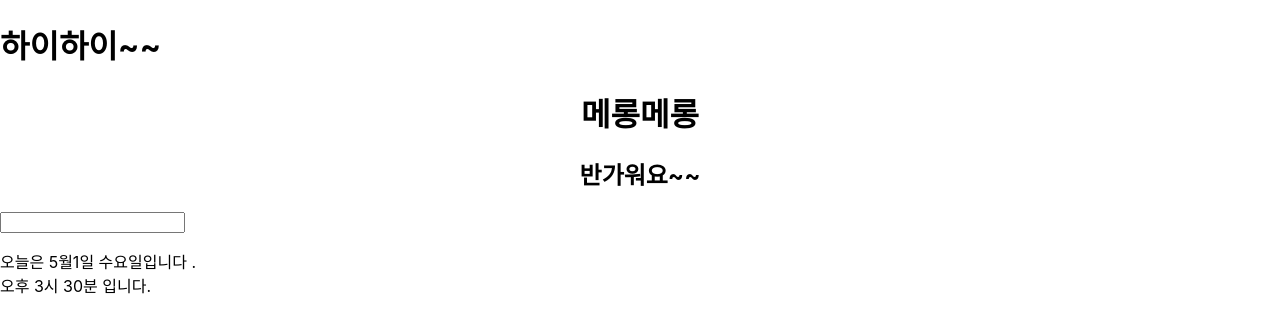
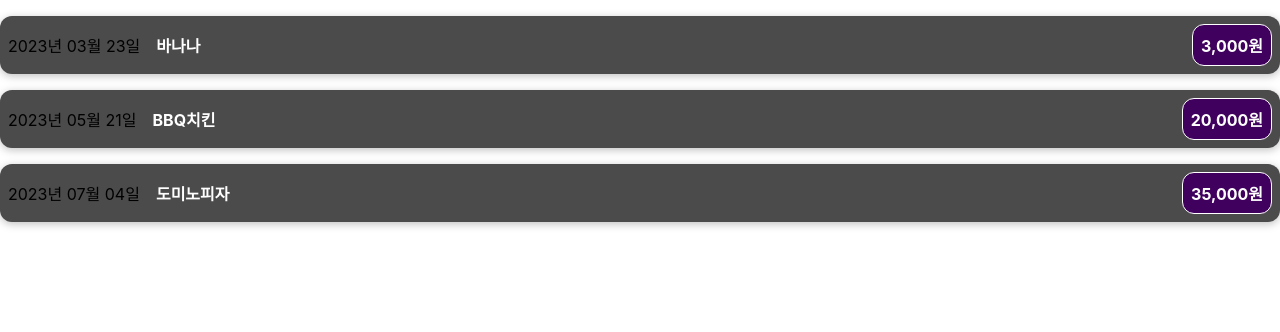
Before and after one commit to fox9696/my-app, a React (Create React App) app: page / in a window 1280 px wide. Shown: the top 332 px of the page. Built offline with nearby package versions, Linux system fonts and the light colour scheme.

Commit message:
#2 동적 데이터 렌더링 및 props개념확인

```diff
--- a/src/App.js
+++ b/src/App.js
@@ -1,26 +1,33 @@
-
 import './App.css';
-import Noname from './Noname';
+import React from 'react';
+import ExpenseItem from './components/ExpenseItem';
 
 
 function App() {
+//지출 항목 객체 배열
 
-  const $h2 = <h2>반가워요~~</h2>;
-
+const expenses = [
+  {
+    title: '바나나',
+    price: 3000,
+    date: new Date(2023, 3, 23),
+  },
+  {
+    title: 'BBQ치킨',
+    price: 20000,
+    date: new Date(2023, 5, 21),
+  },
+  {
+    title: '도미노피자',
+    price: 35000,
+    date: new Date(2023, 7, 4),
+  },
+];
   return  (
     <>
-    <Noname/>
-   <div className='App'>
-        <h1>메롱메롱</h1>
-        {$h2}
-   </div>
-   <div className='noname'>
-         <input type='text' />
-          <p>
-            오늘은 5월1일 수요일입니다 . <br />
-            오후 3시 30분 입니다.
-         </p>
-        </div>
+    <ExpenseItem title={expenses[0].title} price={expenses[0].price}  date={expenses[0].date} />
+    <ExpenseItem title={expenses[1].title} price={expenses[1].price}  date={expenses[1].date} />
+    <ExpenseItem title={expenses[2].title} price={expenses[2].price}  date={expenses[2].date} />
    </>
   );
 }
--- /dev/null
+++ b/src/components/ExpenseItem.css
@@ -0,0 +1,47 @@
+.expense-item {
+    display: flex;
+    justify-content: space-between;
+    align-items: center;
+    box-shadow: 0 2px 8px rgba(0, 0, 0, 0.25);
+    padding: 0.5rem;
+    margin: 1rem 0;
+    border-radius: 12px;
+    background-color: #4b4b4b;
+  }
+
+  .expense-item__description {
+    display: flex;
+    flex-direction: column;
+    gap: 1rem;
+    align-items: flex-end;
+    flex-flow: column-reverse;
+    justify-content: flex-start;
+    flex: 1;
+  }
+
+  .expense-item h2 {
+    color: #3a3a3a;
+    font-size: 1rem;
+    flex: 1;
+    margin: 0 1rem;
+    color: white;
+  }
+
+  .expense-item__price {
+    font-size: 1rem;
+    font-weight: bold;
+    color: white;
+    background-color: #40005d;
+    border: 1px solid white;
+    padding: 0.5rem;
+    border-radius: 12px;
+  }
+
+  @media (min-width: 580px) {
+    .expense-item__description {
+      flex-direction: row;
+      align-items: center;
+      justify-content: flex-start;
+      flex: 1;
+    }
+}
--- /dev/null
+++ b/src/components/ExpenseItem.js
@@ -0,0 +1,34 @@
+import React from 'react'
+import './ExpenseItem.css';
+
+const ExpenseItem = ({title,price,date}) => {
+  //한자리 수를 두자리로 변환해주는 함수
+  const make2digit = (text) => {
+   return text.toString().padStart(2, '0');
+  }
+
+//날짜 포맷팅 변환 함수 정의
+const makeFormattedDate = () => {
+  const year = date.getFullYear();
+  const month = date.getMonth();
+  const day = date.getDate();
+
+  return `${year}년 ${make2digit(month)}월 ${make2digit(day)}일`;
+}
+
+//숫자를 화폐 표기법으로 바꾸기
+const foramttedPrice = new Intl.NumberFormat('ko-KR').format(price);
+
+
+  return (
+    <div className='expense-item'>
+      <div>{makeFormattedDate()}</div>
+      <div className='expense-item__description'>
+        <h2>{title}</h2>
+        <div className='expense-item__price'>{foramttedPrice}원</div>
+      </div>
+    </div>
+  )
+}
+
+export default ExpenseItem;
```
